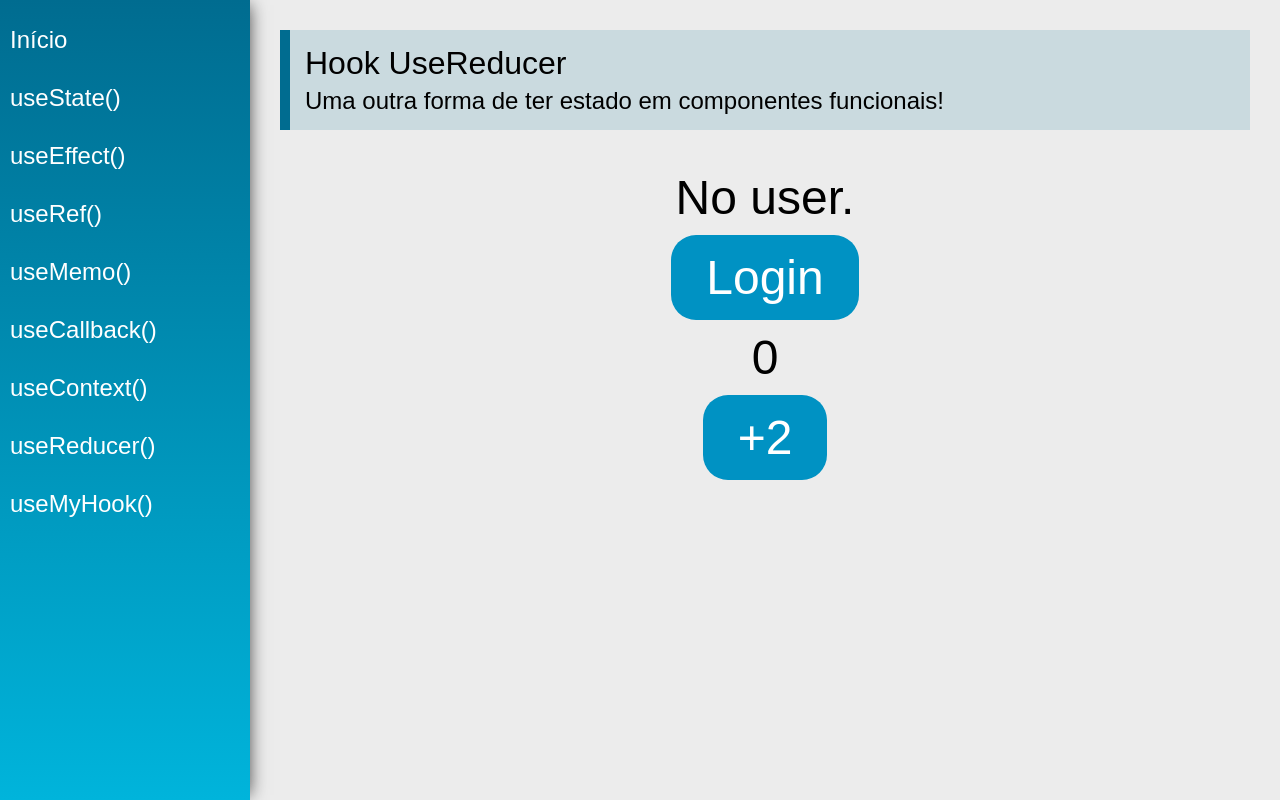
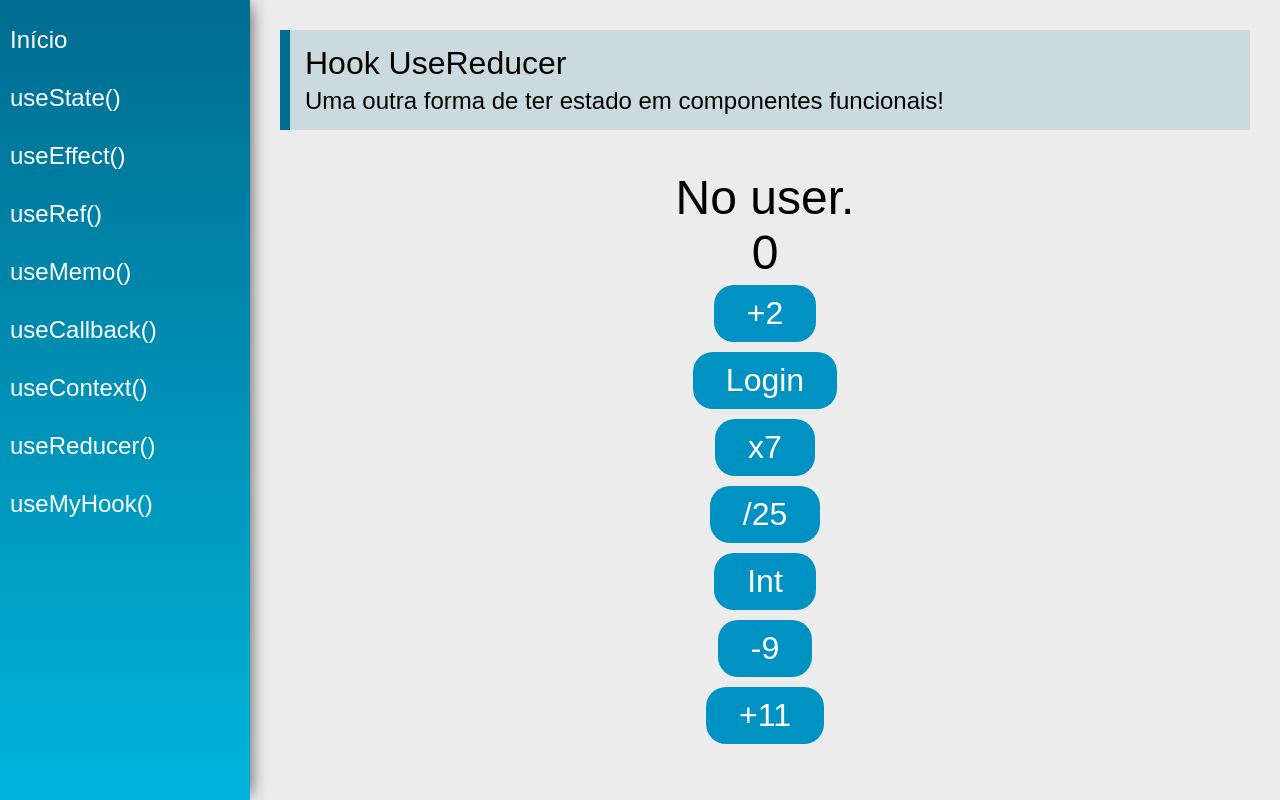
Before and after one commit to victorduarte317/react_hooks, a React (Create React App) app: page /useReducer in a window 1280 px wide. Built offline with nearby package versions, Linux system fonts and the light colour scheme.

Commit message:
useReducer challenge - using payload

```diff
--- a/src/index.css
+++ b/src/index.css
@@ -20,14 +20,14 @@ body {
 }
 
 .btn {
-    border-radius: 25px;
-    margin: 10px;
-    padding: 15px 35px;
+    border-radius: 20px;
+    margin: 5px;
+    padding: 10px 33px;
     border: none;
     outline: none;
     background-color: #0092c3;
 
-    font-size: 3rem;
+    font-size: 2rem;
     color: #fff;
 }
 
--- a/src/views/examples/UseReducer.jsx
+++ b/src/views/examples/UseReducer.jsx
@@ -9,12 +9,26 @@ const initialState = {
 }
 
 function reducer(state, action) {
-    // reducer will get an object on its initial state and,
-    // for each action triggered, the objects state evolves by changing its attribute
 
     switch(action.type) {
         case 'numberAdd2':
             return {...state, number: state.number + 2}
+        break
+
+        case 'numberMultiplyBy7':
+            return {...state, number: state.number * action.payload }
+        break
+
+        case 'numberDivBy25':
+            return {...state, number: state.number / action.payload }
+        break
+
+        case 'Int':
+            return {...state, number: parseInt(state.number) }
+        break
+
+        case 'numberAddN':
+            return {...state, number: state.number + action.payload }
         break
 
         case 'login':
@@ -41,15 +55,42 @@ const UseReducer = (props) => {
                 : <span className="text">No user.</span>
             }
 
+                <span className="text">{state.number}</span>
+                    <div>
+                        <button className="btn"
+                        onClick={() => dispatch({type: 'numberAdd2'})}>+2</button>
+                    </div>
+
                 <div>
                     <button className="btn"
                     onClick={() => dispatch({type: 'login', payload: 'Maria'})}>Login</button>
                 </div>
-                <span className="text">{state.number}</span>
+
                 <div>
                     <button className="btn"
-                    onClick={() => dispatch({type: 'numberAdd2'})}>+2</button>
+                    onClick={() => dispatch({type: 'numberMultiplyBy7', payload: '3'})}>x7</button>
                 </div>
+
+                <div>
+                    <button className="btn"
+                    onClick={() => dispatch({type: 'numberDivBy25', payload: '5'})}>/25</button>
+                </div>
+
+                <div>
+                    <button className="btn"
+                    onClick={() => dispatch({type: 'Int' })}>Int</button>
+                </div>
+
+                <div>
+                    <button className="btn"
+                    onClick={() => dispatch({type: 'numberAddN', payload: -9 })}>-9</button>
+                </div>
+
+                <div>
+                    <button className="btn"
+                    onClick={() => dispatch({type: 'numberAddN', payload: +11 })}>+11</button>
+                </div>
+
             </div>
         </div>
     )
```
